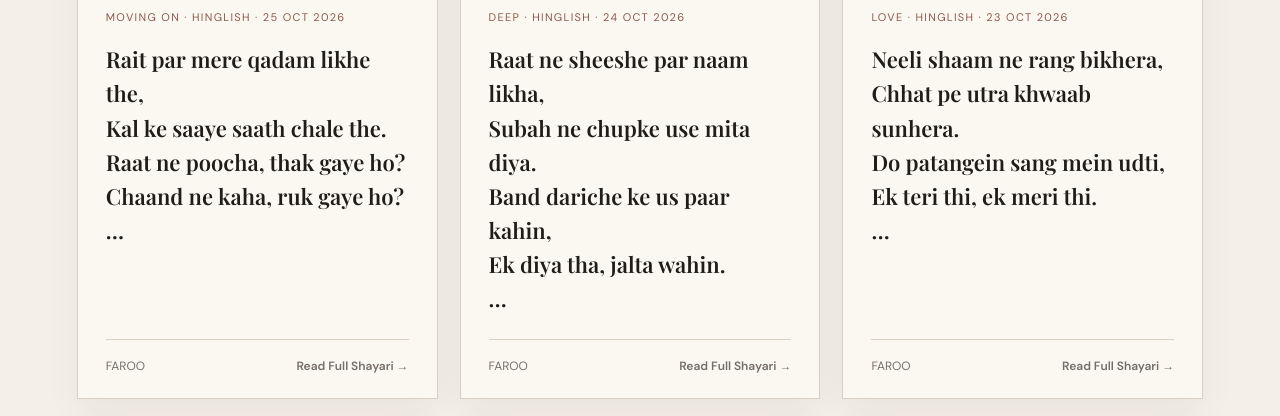
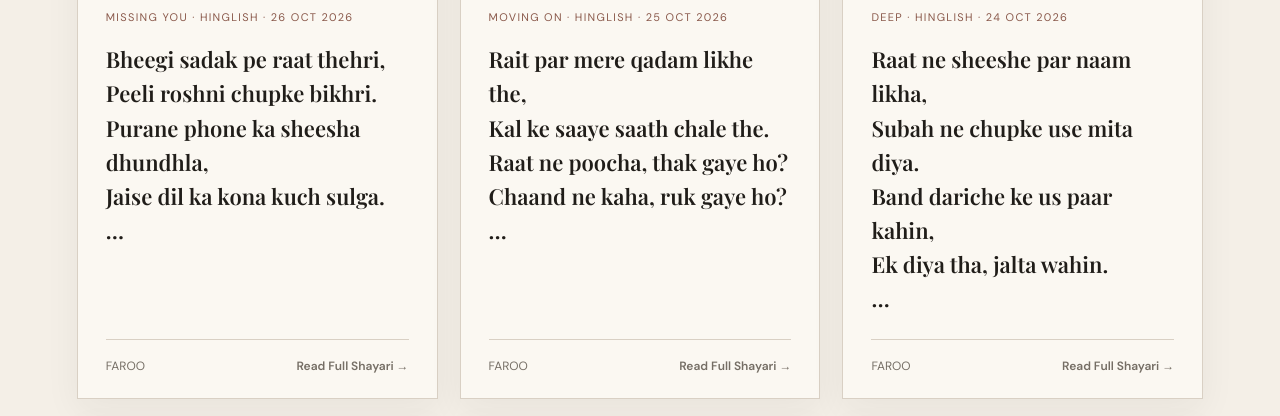
Before and after one commit to fahadmumken-cloud/faroo-shayari, a plain HTML site: page index.html in a window 1280 px wide. Shown: the part 1294-1710 px from the top of the page. Drawn offline with nearby package versions, Linux system fonts and the light colour scheme; a web font is replaced by a local one.

Commit message:
Load FAROO 26 Oct Shayari once on homepage

```diff
--- a/index.html
+++ b/index.html
@@ -137,6 +137,7 @@
 <script src="daily-2026-10-23.js?v=1"></script>
 <script src="daily-2026-10-24.js?v=1"></script>
 <script src="daily-2026-10-25.js?v=1"></script>
+<script src="daily-2026-10-26.js?v=1"></script>
 <script>render();</script>
 
 </body>
```
